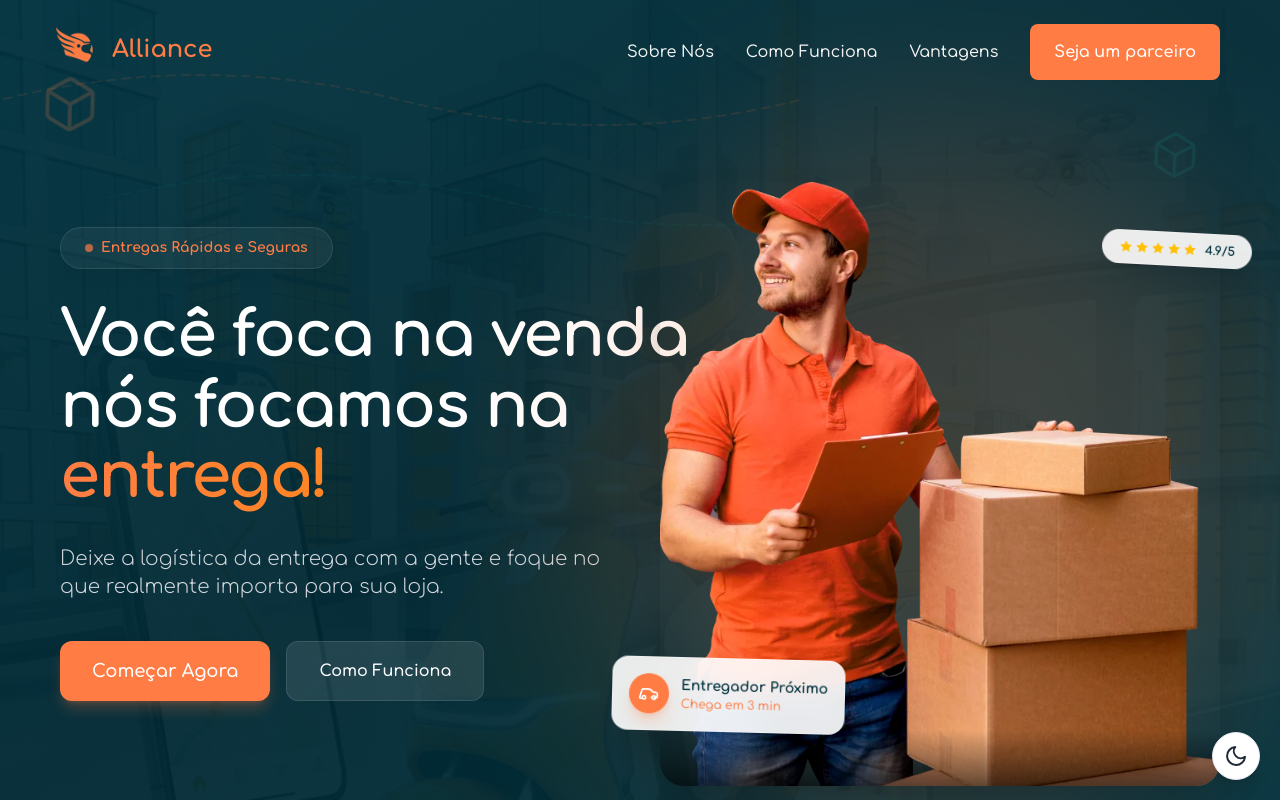
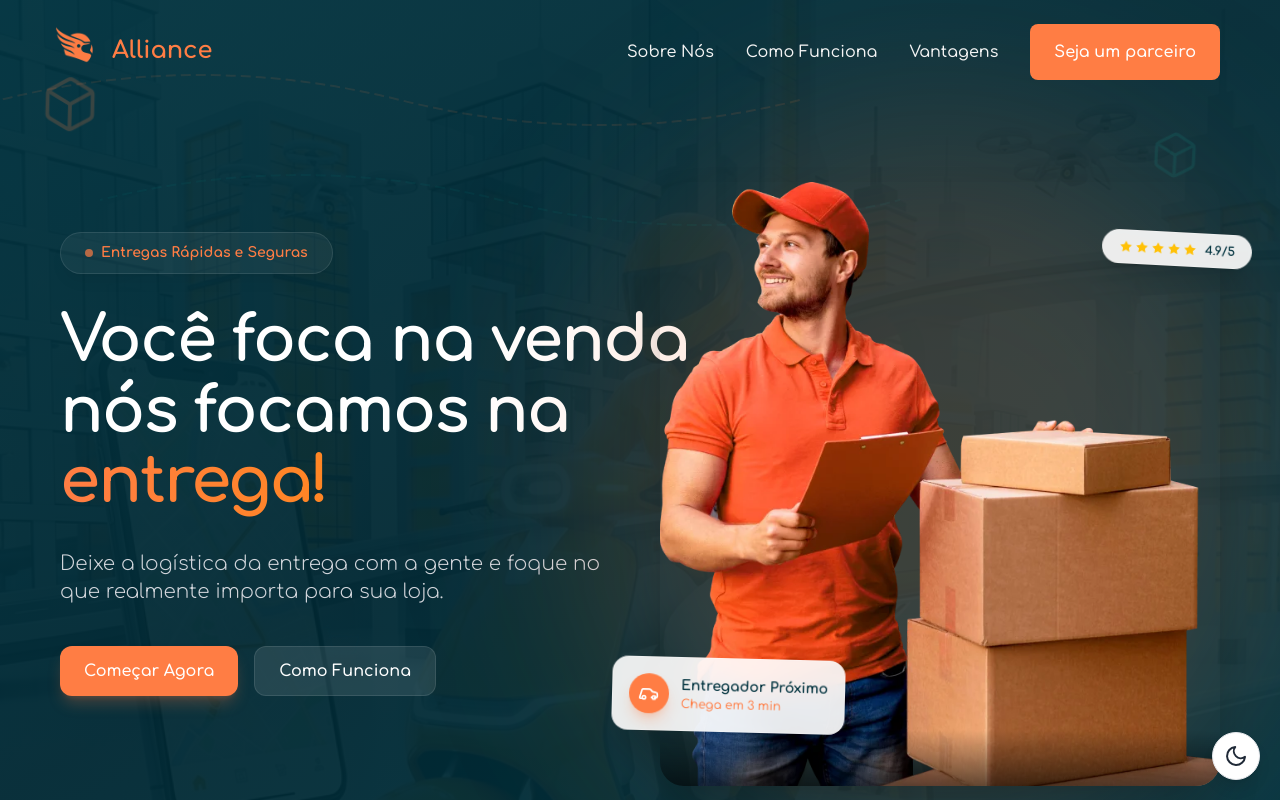
Before and after one commit to criaappoficial/alliance-entregas-website, a React (Vite) app: page / in a window 1280 px wide. Shown: the top 800 px of the page. Built offline with nearby package versions, Linux system fonts and the light colour scheme.

Commit message:
Organizacao do hero

```diff
--- a/src/components/Header.tsx
+++ b/src/components/Header.tsx
@@ -38,7 +38,7 @@ export const Header = () => {
           aria-label="Ir para Home"
         >
           <div
-            className="w-14 h-14 bg-[currentColor] shrink-0 transform -translate-y-[6px] md:-translate-y-[7px]"
+            className="w-14 h-14 bg-[currentColor] shrink-0 transform -translate-y-[5px] md:-translate-y-[7px]"
             style={{
               WebkitMaskImage: `url(${imgLogo})`,
               maskImage: `url(${imgLogo})`,
@@ -51,7 +51,7 @@ export const Header = () => {
             }}
             aria-label="Alliance"
           />
-          <span className="leading-none h-14 inline-flex items-center -translate-y-[4px] md:-translate-y-[2px]">Alliance</span>
+          <span className="leading-none h-14 inline-flex items-center translate-y-0 md:-translate-y-[1px]">Alliance</span>
         </a>
 
         {/* Desktop Nav */}
@@ -116,21 +116,21 @@ export const Header = () => {
         <div className="md:hidden absolute top-full left-0 right-0 bg-white dark:bg-dark-bg border-t border-gray-100 dark:border-gray-800 shadow-lg p-6 flex flex-col gap-4 animate-fade-in">
           <a
             href="#about"
-            className="relative font-medium text-lg text-dark-text hover:text-primary after:content-[''] after:absolute after:left-0 after:-bottom-1 after:h-[2px] after:bg-primary after:w-0 hover:after:w-full after:transition-all after:duration-300"
+            className="relative font-medium text-lg text-black dark:text-white hover:text-primary after:content-[''] after:absolute after:left-0 after:-bottom-1 after:h-[2px] after:bg-primary after:w-0 hover:after:w-full after:transition-all after:duration-300"
             onClick={() => setMobileMenuOpen(false)}
           >
             Sobre Nós
           </a>
           <a
             href="#how-it-works"
-            className="relative font-medium text-lg text-dark-text hover:text-primary after:content-[''] after:absolute after:left-0 after:-bottom-1 after:h-[2px] after:bg-primary after:w-0 hover:after:w-full after:transition-all after:duration-300"
+            className="relative font-medium text-lg text-black dark:text-white hover:text-primary after:content-[''] after:absolute after:left-0 after:-bottom-1 after:h-[2px] after:bg-primary after:w-0 hover:after:w-full after:transition-all after:duration-300"
             onClick={() => setMobileMenuOpen(false)}
           >
             Como Funciona
           </a>
           <a
             href="#features"
-            className="relative font-medium text-lg text-dark-text hover:text-primary after:content-[''] after:absolute after:left-0 after:-bottom-1 after:h-[2px] after:bg-primary after:w-0 hover:after:w-full after:transition-all after:duration-300"
+            className="relative font-medium text-lg text-black dark:text-white hover:text-primary after:content-[''] after:absolute after:left-0 after:-bottom-1 after:h-[2px] after:bg-primary after:w-0 hover:after:w-full after:transition-all after:duration-300"
             onClick={() => setMobileMenuOpen(false)}
           >
             Vantagens
--- a/src/components/Hero.tsx
+++ b/src/components/Hero.tsx
@@ -38,13 +38,13 @@ export const Hero = () => {
             <div className="flex gap-4 flex-wrap justify-center lg:justify-start">
               <a
                 href="#download"
-                className="btn btn-primary text-lg px-8 py-4 rounded-xl shadow-lg shadow-primary/25 hover:shadow-primary/40 transition-all duration-300 hover:-translate-y-1"
+                className="btn btn-primary text-base px-6 py-3 rounded-xl shadow-lg shadow-primary/25 hover:shadow-primary/40 transition-all duration-300 hover:-translate-y-1 w-full sm:w-auto"
               >
                 Começar Agora
               </a>
               <a
                 href="#how-it-works"
-                className="btn bg-white/10 text-white border border-white/10 hover:bg-white/20 backdrop-blur-sm px-8 py-4 rounded-xl transition-all duration-300"
+                className="btn bg-white/10 text-white border border-white/10 hover:bg-white/20 backdrop-blur-sm px-6 py-3 rounded-xl transition-all duration-300 w-full sm:w-auto"
               >
                 Como Funciona
               </a>
@@ -103,7 +103,7 @@ export const Hero = () => {
             </div>
 
             {/* Floating Card 2: 5 Stars */}
-            <div className="absolute top-12 -right-4 md:top-20 md:-right-8 bg-white/90 backdrop-blur-md border border-white/20 py-2 px-4 rounded-full shadow-xl flex items-center gap-2 animate-float-delayed transform transition-all hover:scale-105 z-20">
+            <div className="absolute top-12 right-0 md:top-20 md:-right-8 bg-white/90 backdrop-blur-md border border-white/20 py-2 px-4 rounded-full shadow-xl flex items-center gap-2 animate-float-delayed transform transition-all hover:scale-105 z-20">
               <div className="flex gap-0.5">
                 {[1, 2, 3, 4, 5].map((_, i) => (
                   <svg
```
